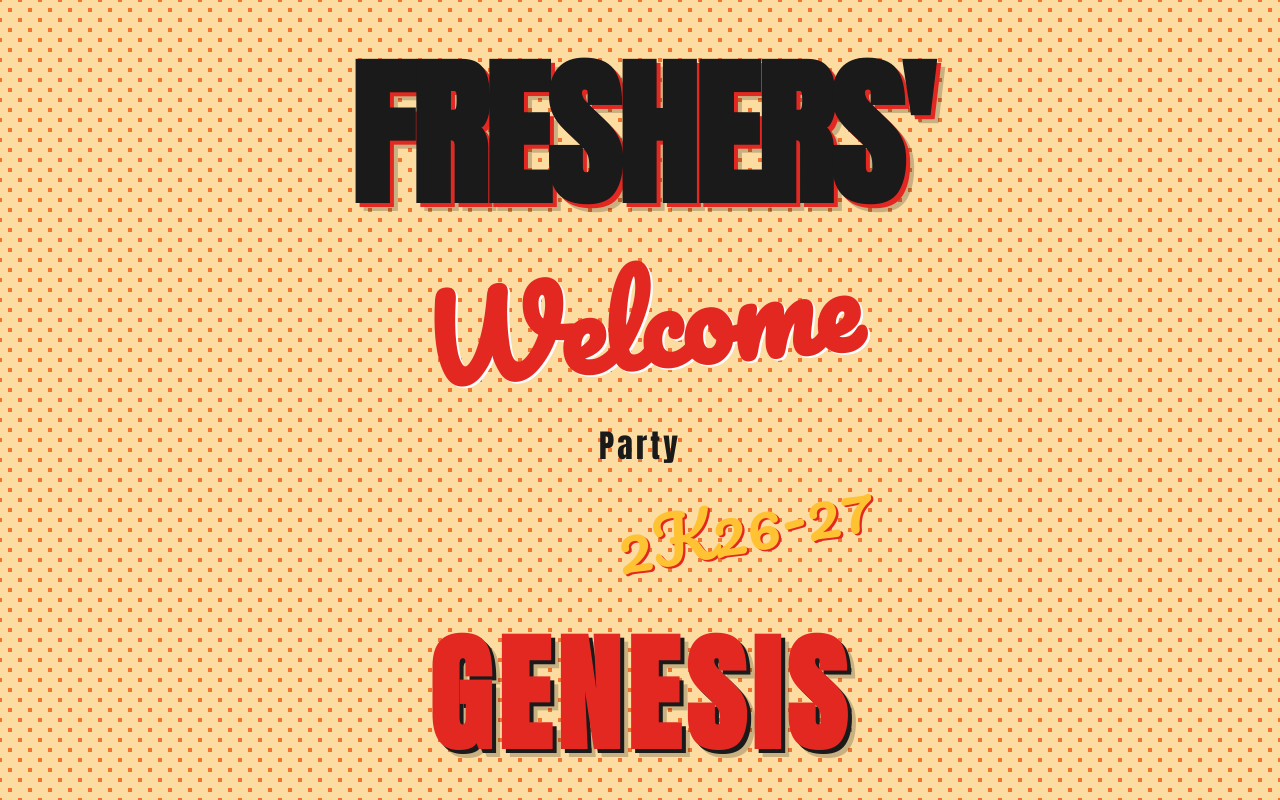
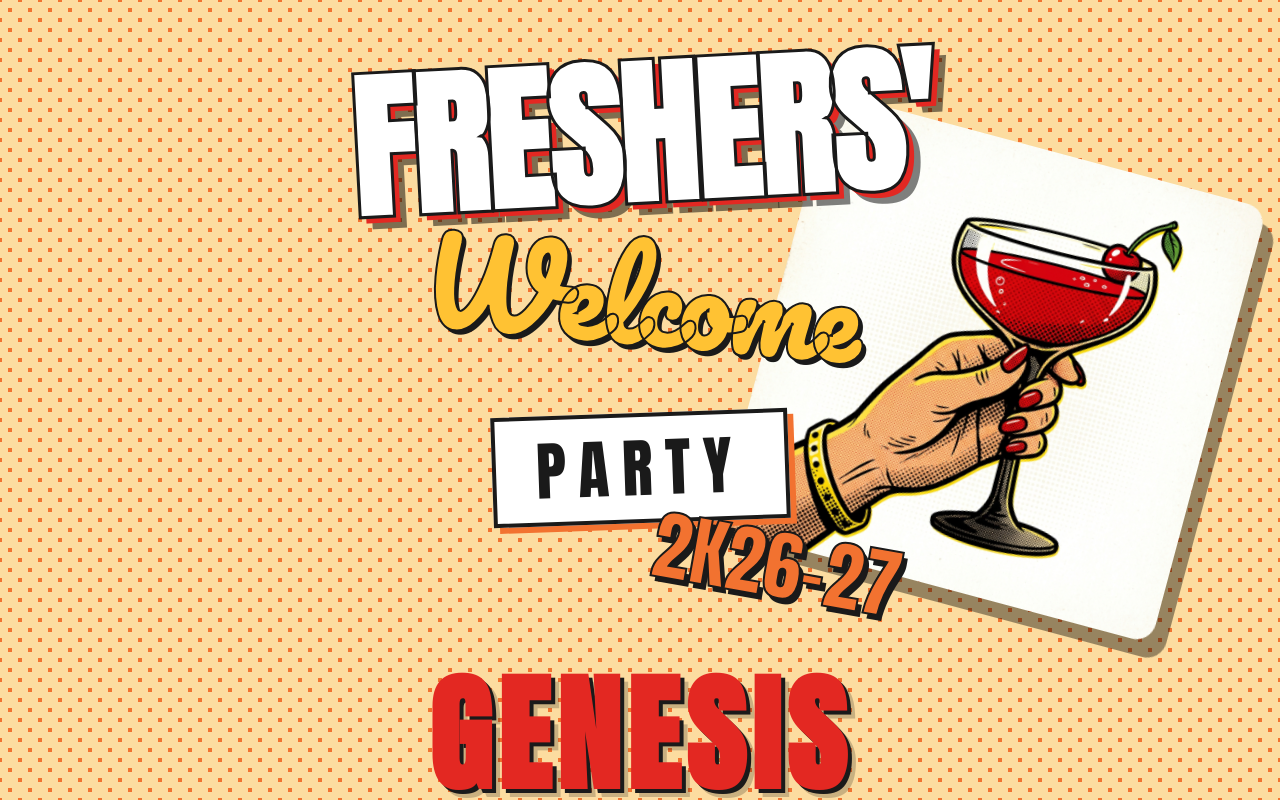
Before and after one commit to madd69x/genesis, a Next.js app: page / in a window 1280 px wide. Shown: the top 800 px of the page. Built offline with nearby package versions, Linux system fonts and the light colour scheme.

Commit message:
style: Completely overhaul hero typography and pin glass statically inside hero section

```diff
--- a/src/app/page.module.css
+++ b/src/app/page.module.css
@@ -29,38 +29,50 @@
   font-family: var(--font-display);
   font-size: clamp(4rem, 15vw, 10rem);
   line-height: 0.9;
-  color: var(--color-black);
+  color: var(--color-white);
   text-transform: uppercase;
   letter-spacing: -0.02em;
-  text-shadow: 4px 4px 0px var(--color-red), 8px 8px 0px rgba(0,0,0,0.2);
+  -webkit-text-stroke: 3px var(--color-black);
+  text-shadow: 6px 6px 0px var(--color-red), 12px 12px 0px rgba(0,0,0,0.5);
   margin-bottom: 0.5rem;
+  transform: rotate(-3deg);
 }
 
 .subTitle {
   font-family: var(--font-script);
   font-size: clamp(3rem, 10vw, 7rem);
-  color: var(--color-red);
-  transform: rotate(-5deg);
-  margin-top: 0.5rem;
+  color: var(--color-yellow);
+  -webkit-text-stroke: 2px var(--color-black);
+  transform: rotate(5deg);
+  margin-top: -1rem;
   z-index: 2;
-  text-shadow: 2px 2px 0px var(--color-white);
+  text-shadow: 4px 4px 0px var(--color-black);
 }
 
 .partyWord {
   font-family: var(--font-display);
-  font-size: clamp(1rem, 3vw, 2rem);
+  font-size: clamp(2rem, 5vw, 4rem);
   color: var(--color-black);
-  letter-spacing: 0.1em;
+  background-color: var(--color-white);
+  padding: 0.2rem 2.5rem;
+  border: 4px solid var(--color-black);
+  box-shadow: 6px 6px 0px var(--color-orange);
+  letter-spacing: 0.2em;
+  text-transform: uppercase;
+  margin-top: 1rem;
+  transform: rotate(-2deg);
 }
 
 .year {
-  font-family: var(--font-script);
-  font-size: clamp(2rem, 5vw, 4rem);
-  color: var(--color-yellow);
-  text-shadow: 2px 2px 0px var(--color-red);
+  font-family: var(--font-display);
+  font-size: clamp(2.5rem, 6vw, 5rem);
+  color: var(--color-orange);
+  -webkit-text-stroke: 2px var(--color-black);
+  text-shadow: 5px 5px 0px var(--color-black);
   align-self: flex-end;
-  margin-right: 10%;
-  transform: rotate(-10deg);
+  margin-right: 5%;
+  margin-top: -1rem;
+  transform: rotate(10deg);
 }
 
 .genesisTitle {
@@ -81,26 +93,18 @@
   text-transform: uppercase;
 }
 
-/* THE GLASS (Fixed 3D Element) */
-.glassContainer {
-  position: fixed;
-  top: 0;
-  left: 0;
-  width: 100vw;
-  height: 100vh;
-  display: flex;
-  align-items: center;
-  justify-content: center;
-  pointer-events: none;
-  z-index: -1; /* Strictly behind everything */
-}
-
-.glassImage {
+/* THE GLASS (Static 3D Element) */
+.staticGlass {
+  position: absolute;
+  top: 15%;
+  right: 5%;
   width: 40%;
-  max-width: 400px;
+  max-width: 450px;
   min-width: 250px;
-  filter: drop-shadow(10px 10px 0px rgba(0,0,0,0.3));
+  filter: drop-shadow(15px 15px 0px rgba(0,0,0,0.4));
   mix-blend-mode: multiply;
+  transform: rotate(15deg);
+  z-index: 1;
 }
 
 /* INTRO SECTION */
--- a/src/app/page.tsx
+++ b/src/app/page.tsx
@@ -10,25 +10,8 @@ export default function Home() {
   // We can track the scroll of the whole document
   const { scrollYProgress } = useScroll();
 
-  // --- THE GLASS (Fixed Background Element) ---
-  // Starts at bottom-left, then shrinks and moves to the top right corner as user scrolls the whole page
-  const glassX = useTransform(scrollYProgress, [0, 1], ['-20vw', '25vw']);
-  const glassY = useTransform(scrollYProgress, [0, 1], ['30vh', '-30vh']);
-  const glassScale = useTransform(scrollYProgress, [0, 1], [1, 0.5]);
-  const glassRotate = useTransform(scrollYProgress, [0, 1], [-15, 45]);
-
   return (
     <main className={styles.container}>
-
-      {/* PERSISTENT 3D ASSET: THE GLASS */}
-      <div className={styles.glassContainer}>
-        <motion.div
-          style={{ x: glassX, y: glassY, scale: glassScale, rotate: glassRotate }}
-          className={styles.glassImage}
-        >
-          <Image src="/glass.jpg" alt="Cocktail Glass" width={400} height={400} priority style={{ width: '100%', height: 'auto', borderRadius: '20px' }} />
-        </motion.div>
-      </div>
 
       {/* HERO SECTION */}
       <motion.section
@@ -38,6 +21,9 @@ export default function Home() {
         viewport={{ once: false, margin: "-10%" }}
         transition={{ duration: 0.8 }}
       >
+        <div className={styles.staticGlass}>
+          <Image src="/glass.jpg" alt="Cocktail Glass" width={400} height={400} priority style={{ width: '100%', height: 'auto', borderRadius: '20px' }} />
+        </div>
         <div className={styles.titleGroup}>
           <h1 className={styles.mainTitle}>Freshers'</h1>
           <h2 className={styles.subTitle}>Welcome</h2>
```
